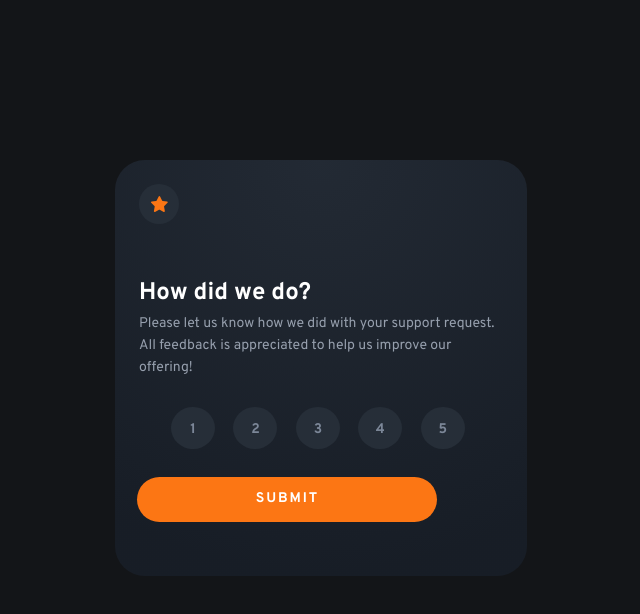
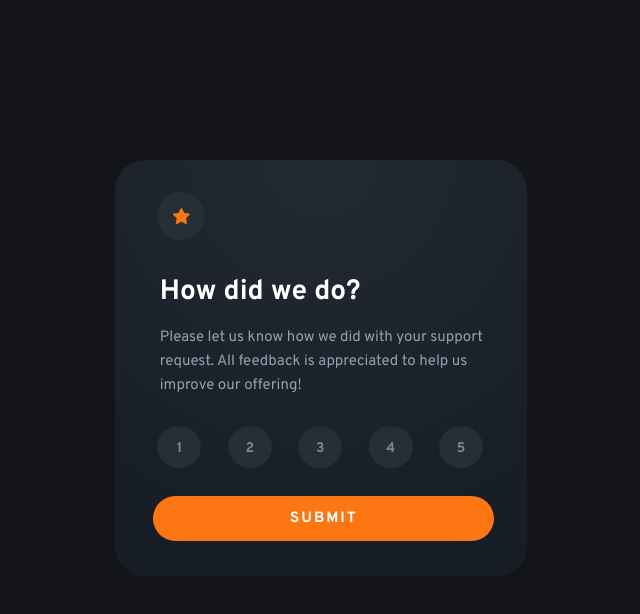
Before and after one commit to Have-Samuel/Interactive-rating-component, a plain HTML site: page index.html in a window 1280 px wide. Shown: the whole page, without its empty margins (319-959 px from the left). Drawn offline with Linux system fonts and the light colour scheme.

Commit message:
Styling the desktop version

```diff
--- a/style.css
+++ b/style.css
@@ -132,19 +132,12 @@ input[type="radio"]:checked + label {
   border: none;
 }
 
-.main-data button:hover,
-.main-data button:active {
-  background: rgba(255, 255, 255, 1);
-  color: rgba(252, 118, 20, 1);
-}
-
 .thanks-note.visible {
   display: block;
   animation: fade-slide-in 0.3s ease-out forwards;
 }
 
 .thanks-note {
-  /* display: flex; */
   display: none;
   flex-direction: column;
   justify-content: center;
@@ -241,4 +234,53 @@ input[type="radio"]:checked + label {
     width: 412px;
     border-radius: 30px;
   }
+
+  .star {
+    height: 48px;
+    width: 48px;
+    left: 42px;
+    top: 32px;
+  }
+
+  .main-data h1 {
+    font-size: 28px;
+    font-weight: 700;
+    line-height: 35px;
+    letter-spacing: 0;
+    text-align: left;
+    padding: 5rem 10.2rem 0.94rem 2.8rem;
+  }
+
+  .main-data p {
+    font-size: 15px;
+    font-weight: 400;
+    line-height: 24px;
+    letter-spacing: 0;
+    text-align: left;
+    padding: 0 2rem 1.5rem 2.8rem;
+  }
+
+  .digits {
+    gap: 0.5rem;
+    margin-left: 1.3rem;
+  }
+
+  .main-data button {
+    height: 45px;
+    width: 341px;
+    border-radius: 22.5px;
+    font-size: 15px;
+    font-weight: 700;
+    line-height: 19px;
+    letter-spacing: 2px;
+    margin-left: 2.4rem;
+    /* margin-top: 1rem; */
+    text-align: center;
+  }
+
+  .main-data button:hover,
+  .main-data button:active {
+    background: rgba(255, 255, 255, 1);
+    color: rgba(252, 118, 20, 1);
+  }
 }
```
